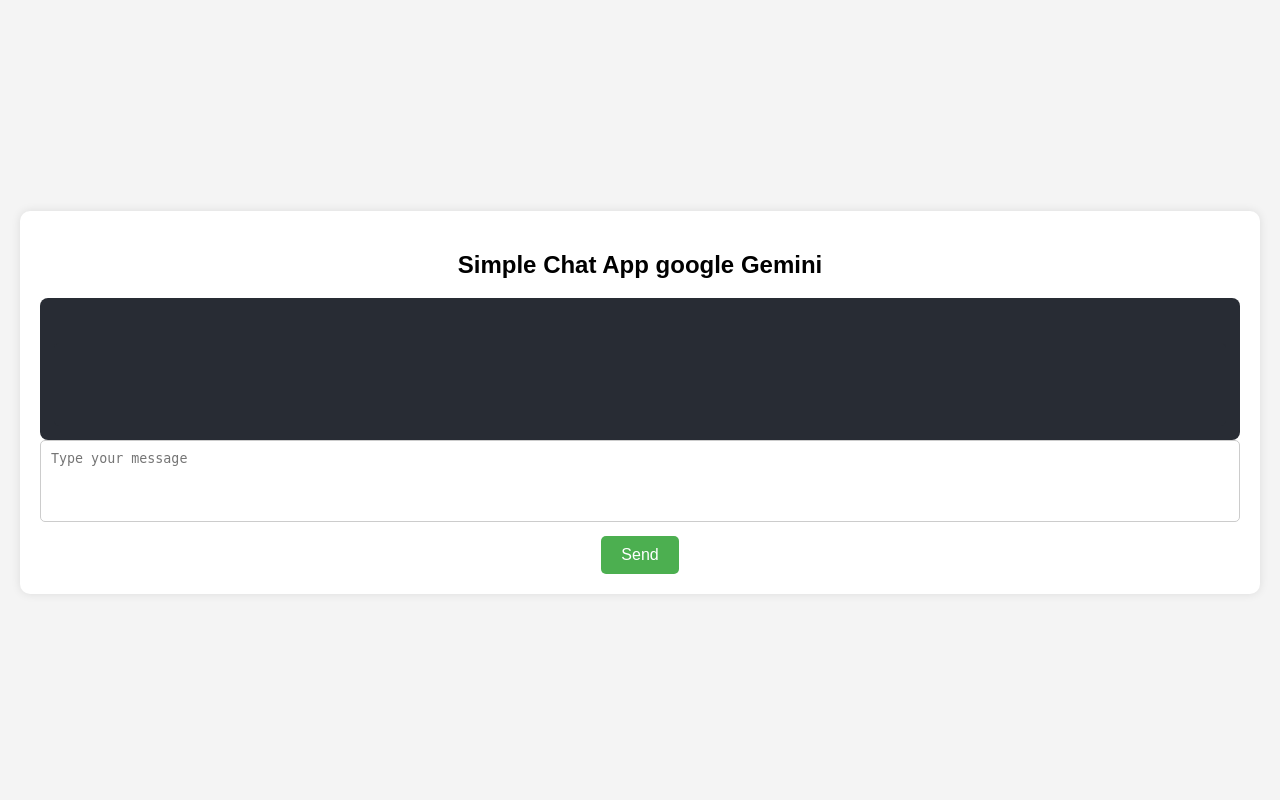
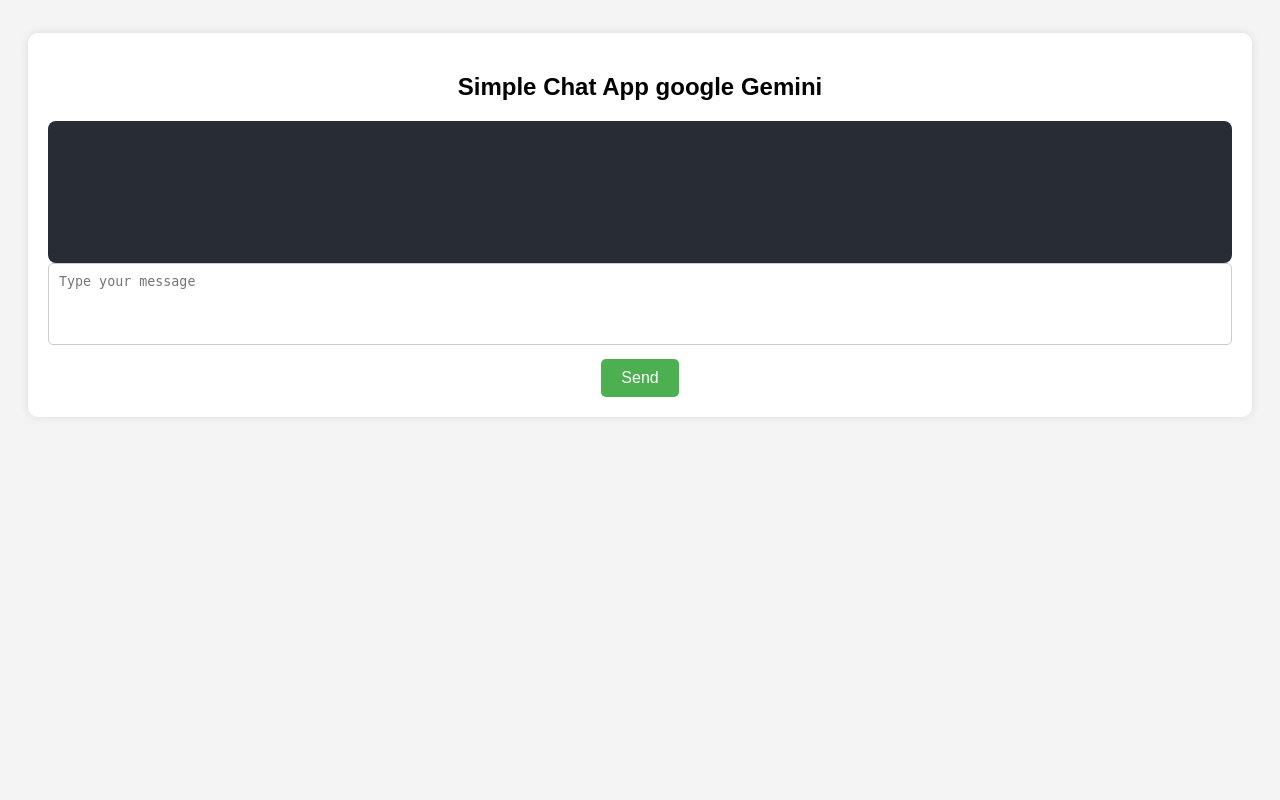
Before and after one commit to hosseinhj1380/google-gemini-chatbox, a Django app: page / in a window 1280 px wide. Run offline with Django 4.2, Linux system fonts and the light colour scheme.

Commit message:
repair sample1.js and requirements

```diff
--- a/src/backend/google_gemini_chatbox/settings.py
+++ b/src/backend/google_gemini_chatbox/settings.py
@@ -111,7 +111,7 @@ AUTH_PASSWORD_VALIDATORS = [
 
 LANGUAGE_CODE = 'en-us'
 
-TIME_ZONE = 'UTC'
+TIME_ZONE = 'Asia/Tehran'
 
 USE_I18N = True
 
--- a/src/backend/home/templates/sample1.html
+++ b/src/backend/home/templates/sample1.html
@@ -8,12 +8,13 @@
         body {
             font-family: 'Arial', sans-serif;
             background-color: #f4f4f4;
-            margin: 0;
+            marginTop: 100;
             padding: 0;
             display: flex;
             justify-content: center;
             align-items: center;
-            height: 100vh;
+            {% comment %} height: 100vh; {% endcomment %}
+            display:"relative"
         }
 
         .container {
@@ -21,7 +22,7 @@
             {% comment %} max-width: 400px; {% endcomment %}
             margin-top: 25px;
             margin-right: 20px;
-            margin-bottom: 20px;
+            {% comment %} margin-bottom: 20px; {% endcomment %}
             margin-left: 20px;
             background-color: #fff;
             padding: 20px;
@@ -71,6 +72,8 @@
 </head>
 <body>
 
+
+
 <div class="container">
     <h2>Simple Chat App google Gemini</h2>
     {% comment %} <code id="responseContainer" ,class ="!whitespace-pre hljs language-python"></code>
```
Also changed, not shown: requirements.txt (+9 -7 lines).
